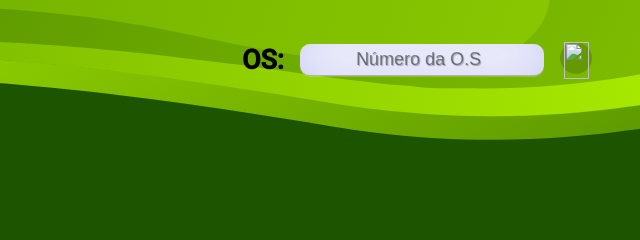
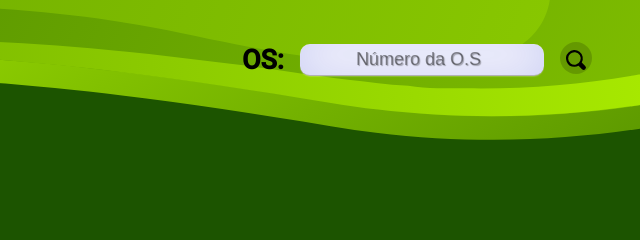
Before and after one commit to Marcelo-Ramalho/rastreamento.io, a plain HTML site: page index.html in a window 1280 px wide. Shown: the top 240 px of the page, 640-1280 px from the left. Drawn offline with nearby package versions, Linux system fonts and the light colour scheme; a web font is replaced by a local one.

Commit message:
index.html

```diff
--- a/index.html
+++ b/index.html
@@ -25,7 +25,7 @@
                     <h2>OS:</h2>
                 </label>
                 <input type="text" id="osNumber" placeholder="Número da O.S">
-                <button onclick="buscarStatus()"><img class="lupa" src="src="lupa.svg" width="25px" height="37px"></button>
+                <button onclick="buscarStatus()"><img class="lupa" src="lupa.svg" width="25px" height="37px"></button>
             </div>
 
         </header>
```
